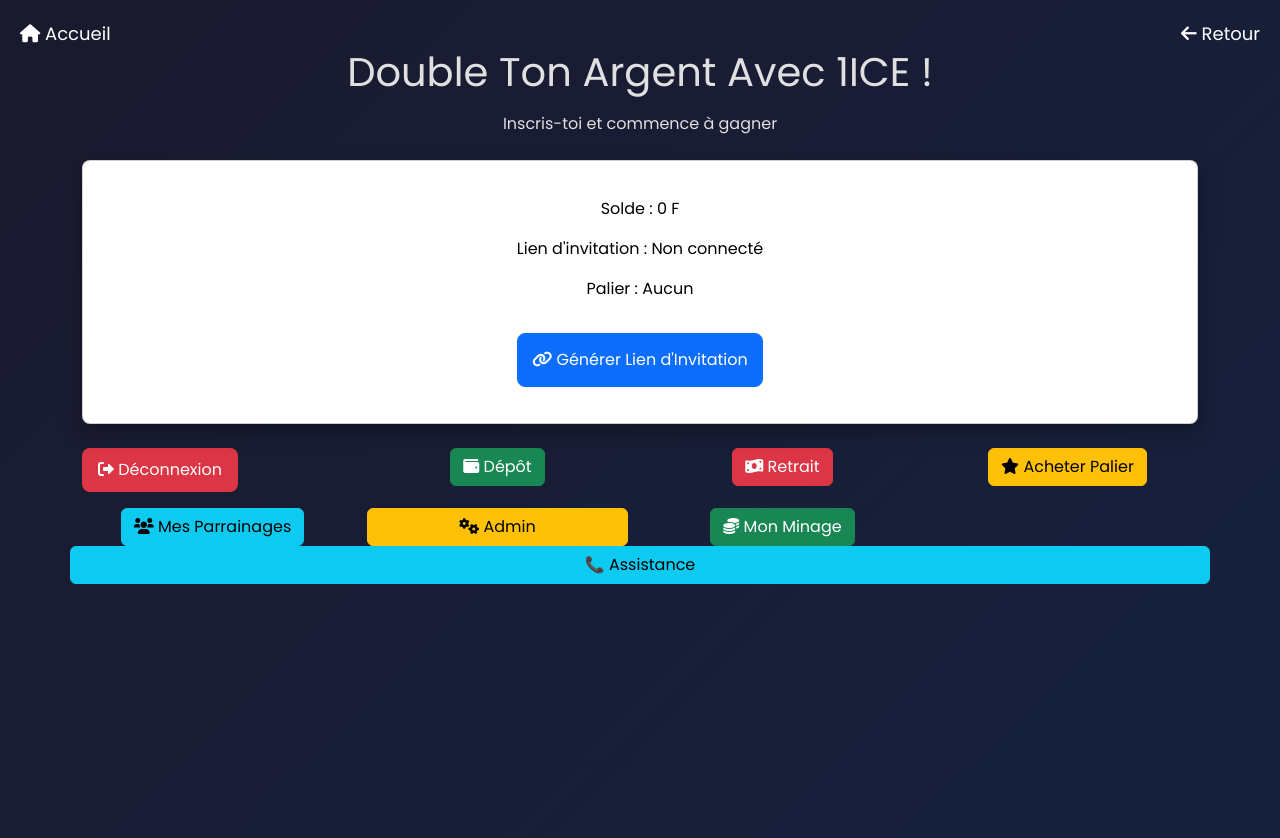
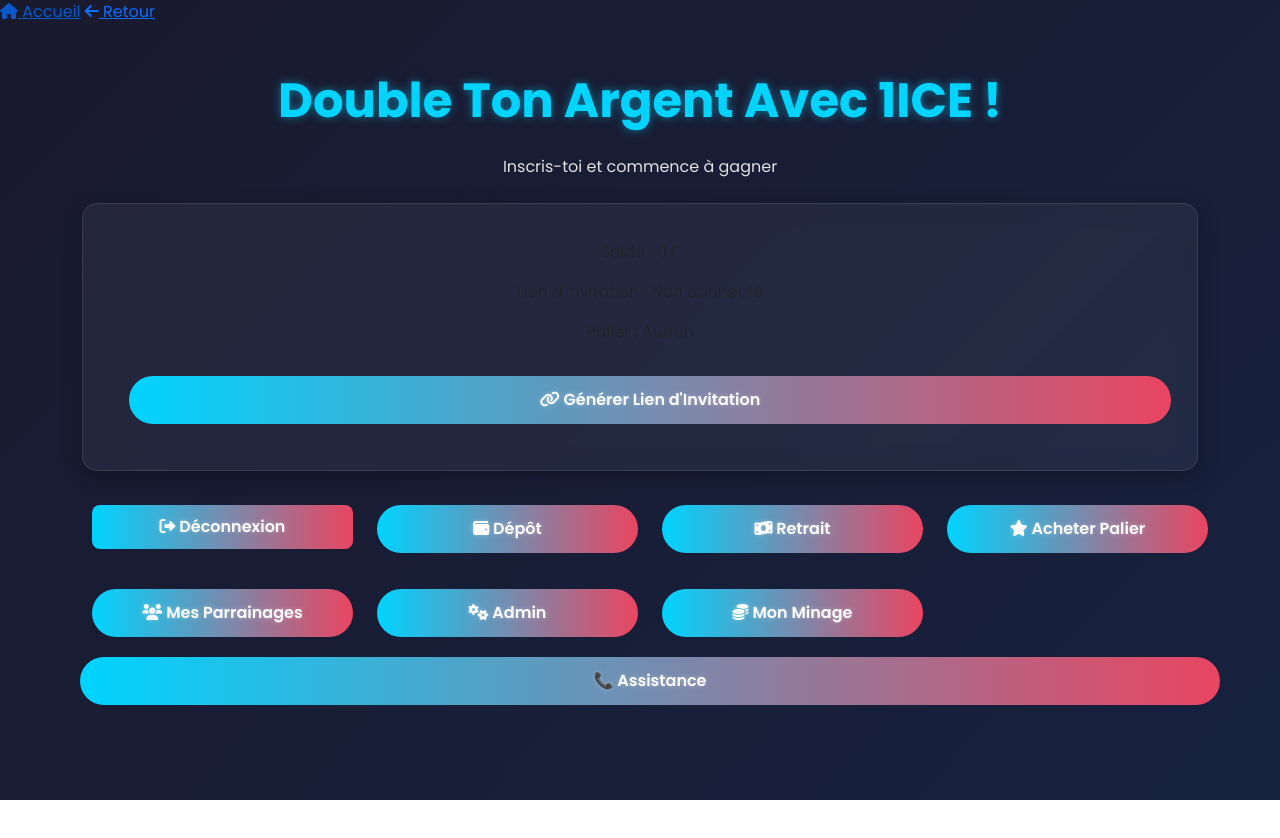
Before and after one commit to bounner/ponzi, a website: page public/index.html in a window 1280 px wide. After the commit the page ends 800 px from the top, so only its background shows below. Drawn offline with nearby package versions, Linux system fonts and the light colour scheme; no server answers; sample sign-in values are in the browser's storage.

Commit message:
Update style.css

```diff
--- a/public/style.css
+++ b/public/style.css
@@ -1,4 +1,4 @@
-/* 🌌 Fond général & typo */
+/* ====== GLOBAL ====== */
 body {
     background: linear-gradient(135deg, #1a1a2e, #16213e);
     font-family: 'Poppins', sans-serif;
@@ -9,63 +9,67 @@ body {
     overflow-x: hidden;
 }
 
-/* ✅ Effet fade-in */
-@keyframes fadeInUp {
-    0% { opacity: 0; transform: translateY(30px); }
-    100% { opacity: 1; transform: translateY(0); }
+/* ====== HEADINGS ====== */
+h1 {
+    font-size: clamp(1.5rem, 4vw, 3rem);
+    font-weight: 700;
+    margin-bottom: clamp(10px, 2vw, 25px);
+    color: #00d4ff;
+    text-shadow: 0 0 10px rgba(0, 212, 255, 0.5);
+    text-align: center;
 }
 
-/* Carte de formulaire animée */
-.card {
-    background: #ffffff;
-    border-radius: 8px;
-    padding: 20px;
-    animation: fadeInUp 0.6s ease forwards;
-    box-shadow: 0 8px 20px rgba(0,0,0,0.3);
-    color: #000;
+h3 {
+    color: #e94560;
+    font-weight: 600;
+    text-shadow: 0 0 5px rgba(233, 69, 96, 0.3);
+    font-size: clamp(1rem, 3vw, 1.8rem);
 }
 
-/* Input */
-input.form-control {
-    padding: 14px;
-    font-size: 16px;
-    border-radius: 6px;
+/* ====== BUTTONS ====== */
+.btn {
+    padding: clamp(8px, 1.5vw, 12px) clamp(16px, 3vw, 24px);
+    font-size: clamp(0.8rem, 2vw, 1rem);
+    font-weight: 600;
+    border-radius: 25px;
+    border: none;
+    transition: all 0.3s ease;
+    margin: clamp(5px, 1vw, 10px);
+    background: linear-gradient(90deg, #00d4ff, #e94560);
+    color: #fff;
+    text-shadow: 0 0 5px rgba(255, 255, 255, 0.3);
+    width: 100%;
+    box-sizing: border-box;
 }
 
-/* Boutons généraux */
-button.btn {
-    padding: 14px;
-    font-size: 16px;
-    transition: all 0.3s ease;
-    border-radius: 8px;
-}
-
-/* Hover PC / mobile */
-button.btn:hover,
-button.btn:focus {
+.btn:hover, .btn:focus {
     background-color: #0d6efd;
-    color: #fff;
     transform: translateY(-2px);
     box-shadow: 0 5px 15px rgba(0,0,0,0.2);
 }
 
-button.btn:active {
+.btn:active {
     transform: scale(0.98);
     box-shadow: 0 2px 8px rgba(0,0,0,0.15);
 }
 
-/* Bouton logout */
+.btn-sm {
+    padding: clamp(5px, 1vw, 8px) clamp(10px, 2vw, 12px);
+    font-size: clamp(0.7rem, 1.5vw, 0.9rem);
+}
+
+/* ====== LOGOUT BUTTON ====== */
 #logout-btn {
     background-color: #dc3545;
-    color: #fff;
+    color: white;
+    border: none;
     padding: 10px 16px;
     border-radius: 8px;
-    border: none;
+    font-size: 16px;
     transition: all 0.3s ease;
 }
 
-#logout-btn:hover,
-#logout-btn:focus {
+#logout-btn:hover, #logout-btn:focus {
     background-color: #c82333;
     transform: translateY(-2px);
     box-shadow: 0 5px 15px rgba(0,0,0,0.2);
@@ -76,24 +80,66 @@ button.btn:active {
     box-shadow: 0 2px 8px rgba(0,0,0,0.1);
 }
 
-/* Home et retour */
-a.home-icon, a.back-icon {
-    position: absolute;
-    top: 20px;
-    font-size: 18px;
-    color: #ffffff;
-    text-decoration: none;
+/* ====== FORMS ====== */
+input.form-control {
+    border-radius: 10px;
+    padding: clamp(8px, 1.5vw, 12px);
+    font-size: clamp(0.8rem, 2vw, 1rem);
+    background: rgba(255, 255, 255, 0.1);
+    border: 1px solid rgba(255, 255, 255, 0.2);
+    color: #e0e0e0;
+    transition: all 0.3s ease;
+    width: 100%;
+    box-sizing: border-box;
 }
 
-a.home-icon { left: 20px; }
-a.back-icon { right: 20px; }
+/* ====== CARD / FORM CONTAINER ====== */
+.card {
+    background: rgba(255, 255, 255, 0.05);
+    backdrop-filter: blur(10px);
+    border-radius: 15px;
+    border: 1px solid rgba(255, 255, 255, 0.1);
+    box-shadow: 0 5px 20px rgba(0, 0, 0, 0.3);
+    padding: clamp(10px, 2vw, 20px);
+    transition: transform 0.3s ease;
+    width: 100%;
+    margin: 0 auto;
+    animation: fadeInUp 0.6s ease forwards;
+}
 
-a.home-icon:hover, a.back-icon:hover { text-decoration: underline; }
+/* ====== ACTION BUTTONS FLEX ====== */
+.action-buttons {
+    display: flex;
+    flex-wrap: wrap;
+    gap: clamp(5px, 1vw, 10px);
+    justify-content: center;
+}
 
-/* Responsive mobile */
+.action-buttons .btn {
+    flex: 1 1 clamp(80px, 30%, 120px);
+    margin: 0;
+}
+
+/* ====== RESPONSIVE ====== */
 @media (max-width: 576px) {
     .card {
         margin: 10px;
         max-width: 100%;
     }
+    .action-buttons {
+        flex-direction: column;
+        align-items: stretch;
+    }
 }
+
+/* ====== ANIMATION ====== */
+@keyframes fadeInUp {
+    0% {
+        opacity: 0;
+        transform: translateY(30px);
+    }
+    100% {
+        opacity: 1;
+        transform: translateY(0);
+    }
+}
```
